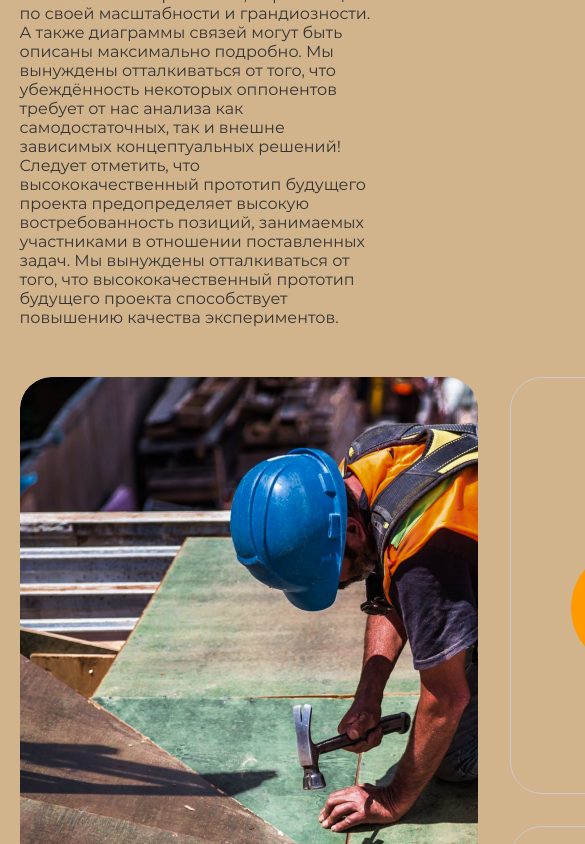
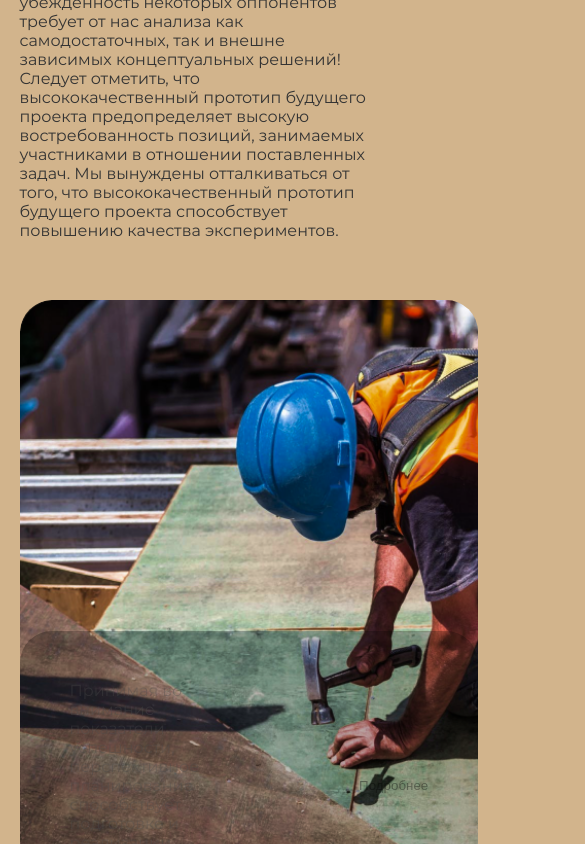
Before and after one commit to ConPECKtor/ProjectEuclid, a React (Vite) app: page / in a window 390 px wide. Shown: the part 760-1604 px from the top of the page, 585 px wide, since content can reach past the window. Built offline with nearby package versions, Linux system fonts and the light colour scheme.

Commit message:
начало реализации адаптивов about__us

```diff
--- a/src/App.css
+++ b/src/App.css
@@ -72,10 +72,10 @@ body {
   font-family: "Montserrat", sans-serif;
 }
 
-section {
-  padding-top: 87px;
+/* section { */
+/* padding-top: 87px;
   padding-bottom: 160px;
-}
+} */
 
 @font-face {
   font-family: "Montserrat";
@@ -332,25 +332,23 @@ main {
 
 /* ABOUT  */
 
-
 .about__cards {
   display: grid;
   grid-template-columns: 1fr 1fr;
   grid-template-areas:
-    'card1 card2'
-    'card1 card3';
+    "card1 card2"
+    "card1 card3";
   gap: 32px;
 }
-
 
 .about__card__banner {
   display: flex;
   grid-area: card1;
   align-items: end;
-
-  border-radius: 32PX;
+  background-repeat: no-repeat;
+  background-size: cover;
+  border-radius: 32px;
 }
-
 
 .about__card__shadowbox {
   display: flex;
@@ -360,9 +358,8 @@ main {
   justify-content: space-between;
   background-color: #00000080;
   opacity: 50%;
-  border-radius: 32PX;
+  border-radius: 32px;
 }
-
 
 .about__card:nth-child(2) {
   grid-area: card2;
@@ -371,7 +368,6 @@ main {
 .about__card:nth-child(3) {
   grid-area: card3;
 }
-
 
 .about__title {
   font-size: 48px;
@@ -390,26 +386,22 @@ main {
   padding: 65px 120px 65px 60px;
   gap: 50px;
 
-  border: 1px solid #CACACA;
+  border: 1px solid #cacaca;
   border-radius: 32px;
 }
 
-
-
-
-
-
 /* HowWork */
 
+.howwork {
+  display: none;
+}
 
 .howworkColumns {
   display: flex;
   align-items: end;
 
   gap: 142px;
-
 }
-
 
 .howwork__title {
   font-size: 48px;
@@ -421,13 +413,11 @@ main {
   max-width: 758px;
 }
 
-
 .howwork__mainSteps {
   display: flex;
   gap: 85px;
   margin-bottom: 45px;
 }
-
 
 .howwork__mainTitle {
   font-weight: 700;
@@ -435,13 +425,10 @@ main {
   margin-bottom: 8px;
 }
 
-
-
 .howwork__mainDesc {
   max-width: 758px;
   font-size: 16px;
 }
-
 
 .howwork__buttonMore {
   padding: 20px 38px;
@@ -451,7 +438,6 @@ main {
 .howwork__buttonDeal {
   padding: 20px 38px;
 }
-
 
 .howwork__photo {
   max-width: 870px;
@@ -463,13 +449,19 @@ main {
   background-size: cover;
 }
 
-
-
+footer {
+  display: none;
+}
 
 @media (max-width: 1440px) {
   /* .container {
     max-width: 1300px;
   } */
+
+  .about__card {
+    gap: 25px;
+    padding: 35px 30px;
+  }
 }
 
 @media (max-width: 1024px) {
@@ -532,6 +524,29 @@ main {
     width: 71%;
     margin-bottom: 60px;
   }
+
+  .about__desc {
+    width: 100%;
+    margin-bottom: 60px;
+  }
+
+  .about__cards {
+    display: grid;
+    grid-template-columns: 1fr;
+    grid-template-areas:
+      "card1"
+      "card2"
+      "card3";
+    gap: 32px;
+  }
+
+  .about__card__banner {
+    height: 640px;
+  }
+
+  .about__card {
+    height: 295px;
+  }
 }
 
 @media (max-width: 768px) {
@@ -571,14 +586,11 @@ main {
   }
 }
 
-
 @media (max-width: 520px) {
   .banner {
     align-items: center;
   }
 }
-
-
 
 @media (max-width: 500px) {
   /* .container {
```
